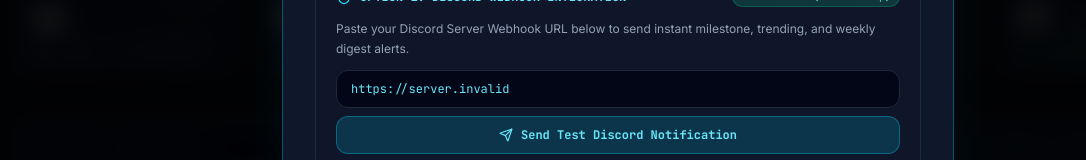
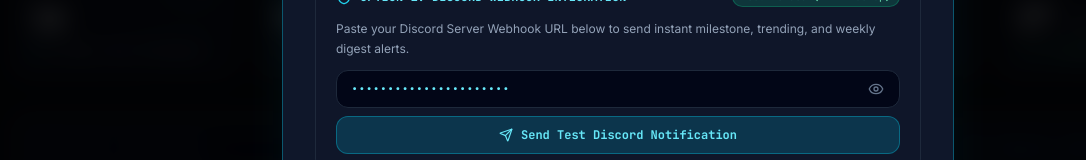
Before and after one commit to shlokkokk/Watchtower, a React (Vite) app: page / in a window 1280 px wide. Both pictures are taken after a click on the button "Alerts". Shown: the part 195-355 px from the top of the page, without its empty margins (22-1108 px from the left). Built offline with nearby package versions, Linux system fonts and the light colour scheme; no server answers; the HTML template or start-up script is replaced by a standard one.

Commit message:
security: mask Webhook URL and Telegram credentials in NotificationModal with eye reveal toggle

```diff
--- a/src/components/NotificationModal.jsx
+++ b/src/components/NotificationModal.jsx
@@ -1,9 +1,10 @@
 import React, { useState } from 'react';
-import { X, Bell, Send, CheckCircle2, AlertTriangle, ShieldCheck, Star, Flame, Skull } from 'lucide-react';
+import { X, Bell, Send, CheckCircle2, AlertTriangle, ShieldCheck, Star, Flame, Skull, Eye, EyeOff } from 'lucide-react';
 import { testDiscordWebhook, testTelegramWebhook } from '../services/notificationService';
 
 export function NotificationModal({ onClose, discordUrl, onSaveDiscordUrl, topRepoName = 'Watchtower' }) {
   const [urlInput, setUrlInput] = useState(discordUrl || '');
+  const [showWebhook, setShowWebhook] = useState(false);
   const [telegramToken, setTelegramToken] = useState('');
   const [telegramChatId, setTelegramChatId] = useState('');
 
@@ -47,7 +48,7 @@
             </div>
             <button
               onClick={onClose}
-            className="p-2 rounded-xl bg-slate-800 hover:bg-slate-700 text-slate-400 hover:text-white transition-all"
+              className="p-2 rounded-xl bg-slate-800 hover:bg-slate-700 text-slate-400 hover:text-white transition-all shrink-0"
             >
               <X className="w-5 h-5" />
             </button>
@@ -82,13 +83,24 @@
             </p>
 
             <div className="space-y-2">
+              <div className="relative">
                 <input
-              type="url"
+                  type={showWebhook ? "text" : "password"}
                   placeholder="https://discord.com/api/webhooks/..."
                   value={urlInput}
                   onChange={(e) => setUrlInput(e.target.value)}
-              className="w-full bg-slate-950 border border-slate-800 rounded-xl px-3.5 py-2.5 text-xs font-mono text-cyan-300 focus:outline-none focus:border-cyan-500"
+                  className="w-full bg-slate-950 border border-slate-800 rounded-xl pl-3.5 pr-10 py-2.5 text-xs font-mono text-cyan-300 focus:outline-none focus:border-cyan-500"
                 />
+                <button
+                  type="button"
+                  onClick={() => setShowWebhook(!showWebhook)}
+                  className="absolute right-3 top-1/2 -translate-y-1/2 text-slate-500 hover:text-slate-300 p-1"
+                  title={showWebhook ? "Mask URL" : "Reveal URL"}
+                >
+                  {showWebhook ? <EyeOff className="w-4 h-4" /> : <Eye className="w-4 h-4" />}
+                </button>
+              </div>
+
               <button
                 onClick={handleTestDiscord}
                 disabled={isLoading || !urlInput.trim()}
@@ -110,7 +122,7 @@
               <div>
                 <label className="block text-slate-400 mb-1 text-[11px]">Bot Token</label>
                 <input
-                type="text"
+                  type="password"
                   placeholder="123456789:ABCdef..."
                   value={telegramToken}
                   onChange={(e) => setTelegramToken(e.target.value)}
@@ -120,7 +132,7 @@
               <div>
                 <label className="block text-slate-400 mb-1 text-[11px]">Chat ID</label>
                 <input
-                type="text"
+                  type="password"
                   placeholder="-100123456789"
                   value={telegramChatId}
                   onChange={(e) => setTelegramChatId(e.target.value)}
```
Lines whose indentation alone changed are shown as unchanged.
